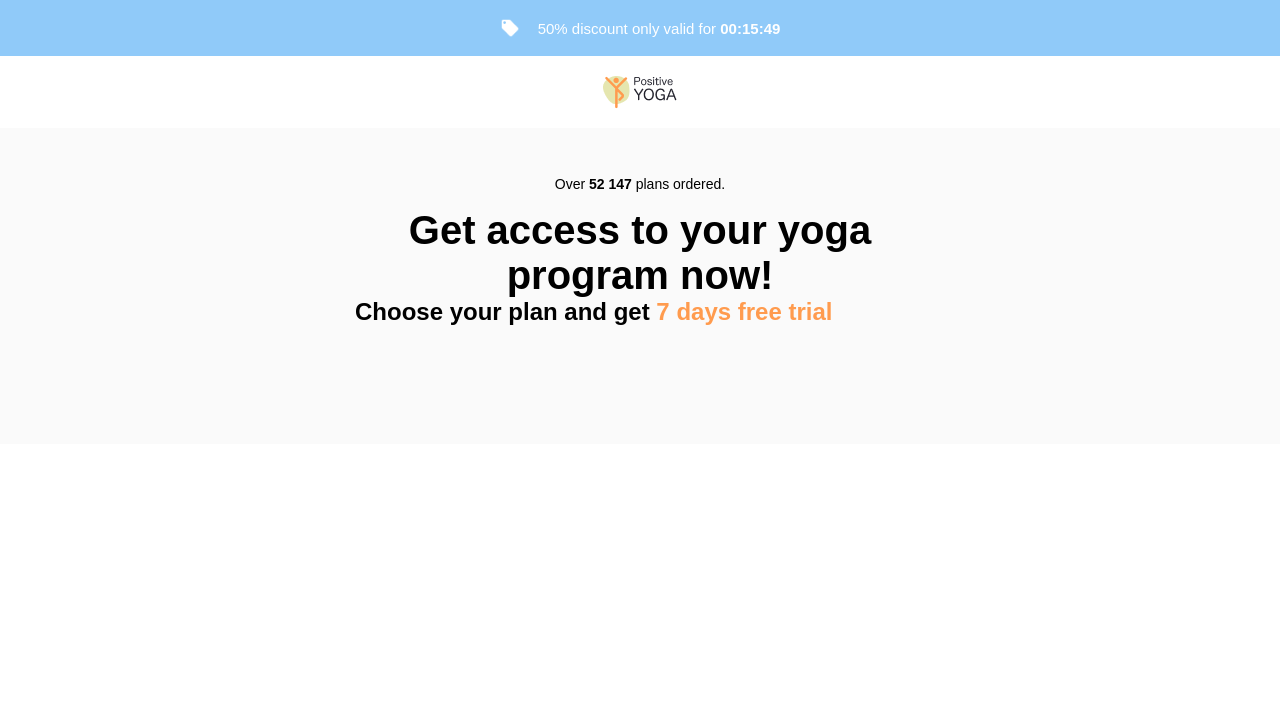
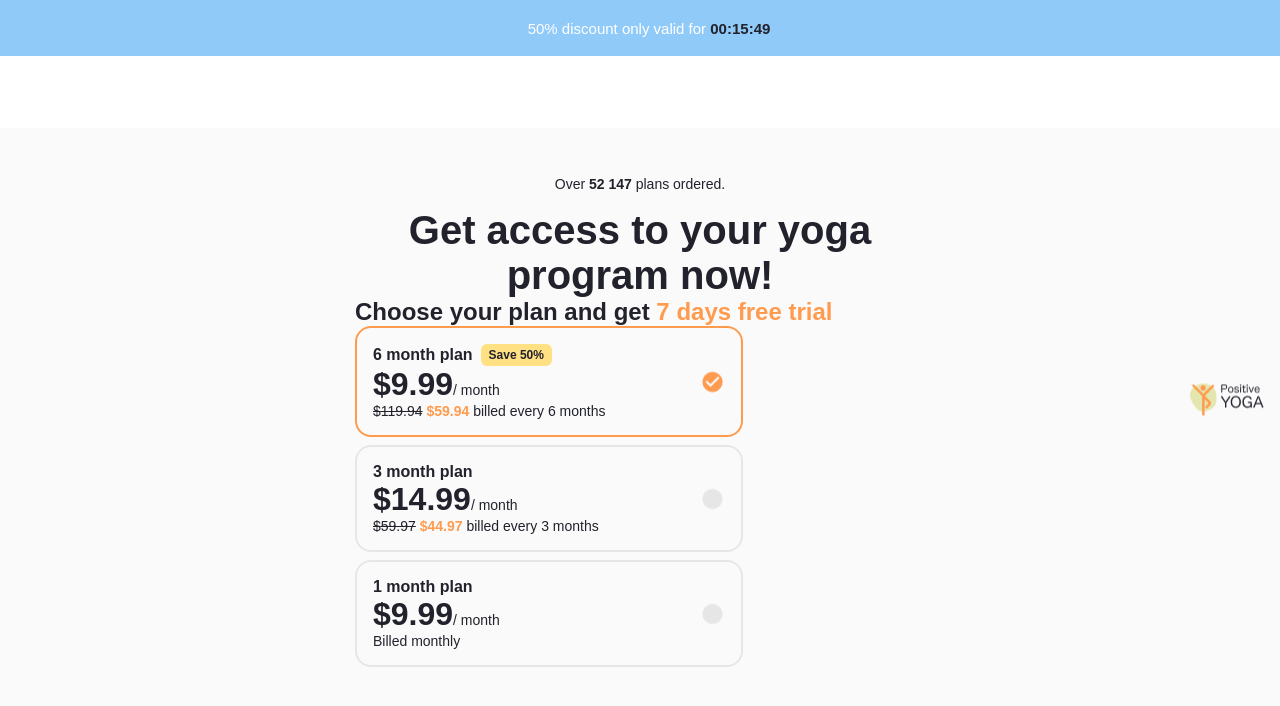
Before and after one commit to LaurynasSt/react-yoga-kilo, a React (Create React App) app: page / in a window 1280 px wide. Shown: the top 706 px of the page. Built offline with nearby package versions, Linux system fonts and the light colour scheme.

Commit message:
created plans block with styles and functionality

```diff
--- a/src/App.js
+++ b/src/App.js
@@ -1,19 +1,17 @@
 import './App.css';
 import Header from './components/Header';
-import SectionTitle from './components/SectionTitle';
+import PlansContainer from './components/PlansContainer';
 
 function App() {
   return (
     <div className="App">
-      <Header></Header>
+      <Header />
       <main>
         <section className="heading-container">
           <p className="plans-ordered">Over <span className="plans-ordered-count">52 147</span> plans ordered.</p>
           <h1 className="heading-title">Get access to your yoga program now!</h1>
         </section>
-        <section className="plans-program-container">
-          <SectionTitle>Choose your plan and get <span className="free-trial-orange-text">7 days free trial</span></SectionTitle>
-        </section>
+        <PlansContainer />
       </main>
     </div >
   );
--- /dev/null
+++ b/src/components/PlanBlock/components/PlanDescription/index.css
@@ -0,0 +1,13 @@
+.plan-description {
+  font-size: 14px;
+  font-weight: 400;
+}
+
+.price-monthly {
+  text-decoration: line-through;
+}
+
+.price-discount {
+  color: #ff9b4e;
+  font-weight: 700;
+}
--- /dev/null
+++ b/src/components/PlanBlock/components/PlanDescription/index.js
@@ -0,0 +1,10 @@
+import "./index.css";
+
+function PlanDescription({ monthlyPrice, discountPrice, billedMonths }) {
+    return (
+        <p className="plan-description"><span className="price-monthly">${monthlyPrice}</span> <span className="price-discount">${discountPrice}</span> <span>billed every {billedMonths} months</span>
+        </p>
+    );
+}
+
+export default PlanDescription;
--- /dev/null
+++ b/src/components/PlanBlock/index.css
@@ -0,0 +1,56 @@
+.plan-block {
+  position: relative;
+  border-radius: 16px;
+  max-width: 352px;
+  padding: 16px;
+  border: 2px solid rgba(0, 0, 0, 0.08);
+  cursor: pointer;
+  margin-bottom: 8px;
+}
+
+.plan-block-active {
+  position: relative;
+  border-radius: 16px;
+  max-width: 352px;
+  padding: 16px;
+  border: 2px solid #ff9b4e;
+  margin-bottom: 8px;
+}
+
+.plan-title {
+  display: flex;
+  align-items: center;
+  font-size: 16px;
+  font-weight: 600;
+}
+
+.plan-discount {
+  margin-left: 8px;
+  padding: 4px 8px;
+  background-color: #ffe082;
+  font-size: 12px;
+  font-weight: 700;
+  border-radius: 6px;
+}
+
+.plan-price {
+  font-size: 32px;
+  font-weight: 700;
+}
+
+.price-month {
+  font-size: 14px;
+  font-weight: 400;
+}
+
+.plan-description {
+  font-size: 14px;
+  font-weight: 400;
+}
+
+img {
+  position: absolute;
+  top: 50%;
+  right: 16px;
+  transform: translateY(-50%);
+}
--- /dev/null
+++ b/src/components/PlanBlock/index.js
@@ -0,0 +1,20 @@
+import PlanDescription from "./components/PlanDescription";
+import ActiveIcon from "../../assets/images/plan_active.png"
+import NotActiveIcon from "../../assets/images/plan_not_active.png"
+import "./index.css";
+
+function PlanBlock({ onClick, planTitle, price, discount, isActive, onlyMonth, monthlyPrice, discountPrice, billedMonths }) {
+    return (
+        <div onClick={onClick} className={!isActive ? "plan-block" : "plan-block-active"}>
+            <img src={isActive ? ActiveIcon : NotActiveIcon} alt="checkbox"></img>
+            <h5 className="plan-title">{planTitle} {discount ? <span className="plan-discount">Save 50%</span> : null} </h5>
+            <h2 className="plan-price">${price}<span className="price-month">/ month</span></h2>
+            {onlyMonth ? <p className="plan-description">Billed monthly</p>
+                :
+                <PlanDescription monthlyPrice={monthlyPrice} discountPrice={discountPrice} billedMonths={billedMonths}>
+                </PlanDescription>}
+        </div>
+    )
+}
+
+export default PlanBlock;
--- /dev/null
+++ b/src/components/PlansContainer/index.css
@@ -0,0 +1,3 @@
+.plans-program-container {
+  padding: 0 355px;
+}
--- /dev/null
+++ b/src/components/PlansContainer/index.js
@@ -0,0 +1,68 @@
+import "./index.css";
+
+import PlanBlock from '../PlanBlock'
+import SectionTitle from '../SectionTitle';
+import { useState } from "react";
+
+function PlansContainer() {
+    const [sixMonthsState, setSixMonthsState] = useState(true);
+    const [threeMonthsState, setThreeMonthsState] = useState(false);
+    const [oneMonthState, setMonthState] = useState(false);
+
+    const clickOnSixMonths = () => {
+        setSixMonthsState(true);
+        setThreeMonthsState(false);
+        setMonthState(false);
+    }
+    const clickOnThreeMonths = () => {
+        setSixMonthsState(false);
+        setThreeMonthsState(true);
+        setMonthState(false);
+    }
+    const clickOnOneMonth = () => {
+        setSixMonthsState(false);
+        setThreeMonthsState(false);
+        setMonthState(true);
+    }
+
+    return (
+        <section className="plans-program-container">
+            <SectionTitle>Choose your plan and get <span className="free-trial-orange-text">7 days free trial</span></SectionTitle>
+            <PlanBlock
+                onClick={clickOnSixMonths}
+                isActive={sixMonthsState}
+                planTitle="6 month plan"
+                discount={true}
+                price="9.99"
+                onlyMonth={false}
+                monthlyPrice="119.94"
+                discountPrice="59.94"
+                billedMonths="6"
+            >
+            </PlanBlock>
+            <PlanBlock
+                onClick={clickOnThreeMonths}
+                isActive={threeMonthsState}
+                planTitle="3 month plan"
+                discount={false}
+                price="14.99"
+                onlyMonth={false}
+                monthlyPrice="59.97"
+                discountPrice="44.97"
+                billedMonths="3"
+            >
+            </PlanBlock>
+            <PlanBlock
+                onClick={clickOnOneMonth}
+                isActive={oneMonthState}
+                planTitle="1 month plan"
+                discount={false}
+                price="9.99"
+                onlyMonth={true}
+            >
+            </PlanBlock>
+        </section>
+    );
+}
+
+export default PlansContainer;
--- a/src/index.css
+++ b/src/index.css
@@ -1,6 +1,7 @@
 * {
   margin: 0;
   padding: 0;
+  color: #22222c;
 }
 body {
   font-family: Arial, Helvetica, sans-serif;
```
Also changed, not shown: src/assets/images/plan_active.png (added), src/assets/images/plan_not_active.png (added).
